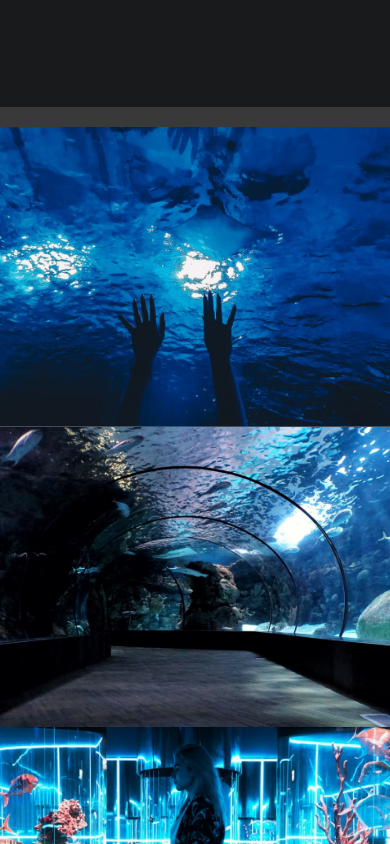
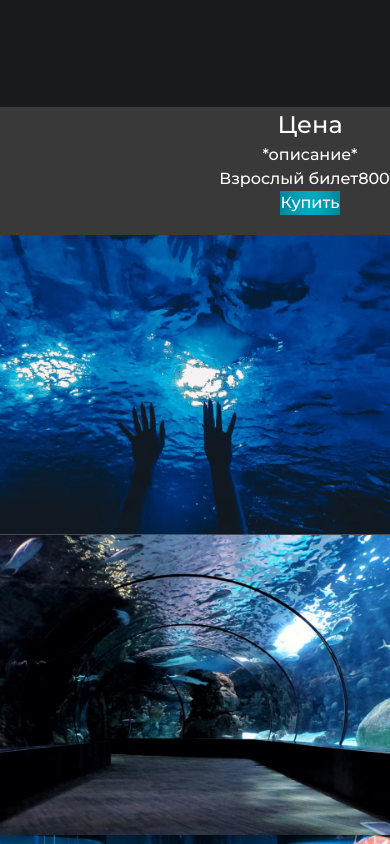
Before and after one commit to f4lz/ocean-future, a Vue app: page / in a window 390 px wide. Shown: the part 3620-4464 px from the top of the page. Built offline with nearby package versions, Linux system fonts and the light colour scheme.

Commit message:
fix and responsive

```diff
--- a/src/components/ui/logo.vue
+++ b/src/components/ui/logo.vue
@@ -4,6 +4,7 @@
     alt="logo dolphin and sea"
     :width="size"
     :height="size"
+    class="logo"
   >
 </template>
 
@@ -12,8 +13,16 @@
 defineProps( {
   size: {
     type: Number,
-      default: () => 100,
+    default: () => 100,
   },
 } )
 
 </script>
+
+<style scoped>
+
+.logo {
+  cursor: pointer;
+}
+
+</style>
--- a/src/pages/animal.vue
+++ b/src/pages/animal.vue
@@ -94,6 +94,7 @@ export default defineComponent( {
 
   .animal {
     display: flex;
+    justify-content: center;
     align-items: flex-start;
     flex-wrap: wrap;
     gap: 40px;
--- a/src/pages/main.vue
+++ b/src/pages/main.vue
@@ -8,11 +8,6 @@
         <icon-card :icons="icons" />
       </div>
     </section>
-    <section class="gallery">
-      <div class="gallery__wrapper">
-        <gallery />
-      </div>
-    </section>
     <div class="price__list">
       <h2>Цена</h2>
       <p>*описание*</p>
@@ -21,6 +16,11 @@
       </div>
       <active-button> Купить </active-button>
     </div>
+    <section class="gallery">
+      <div class="gallery__wrapper">
+        <gallery />
+      </div>
+    </section>
     <section class="contacts">
       <h2>+7 926 750 57 44 Пушкинская ул., 107/72, Ростов-на-Дону</h2>
       <p>Мы открыты: 10:00 – 22:00, без выходных Почта: support@oceanfut.com</p>
```
